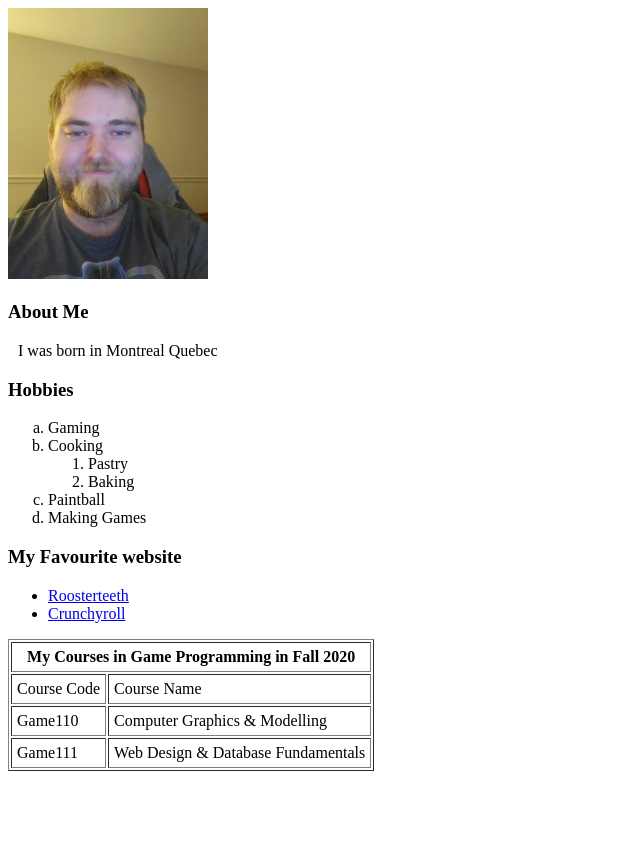
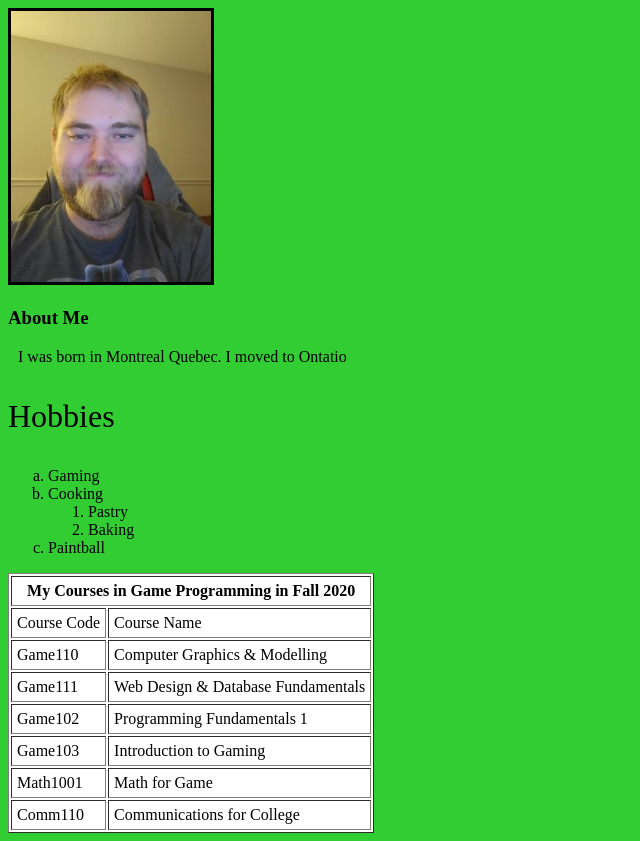
Before and after one commit to RyanBeck21/RyanBeck.github.io, a plain HTML site: page index.html in a window 1280 px wide. Shown: the whole page, without its empty margins (0-640 px from the left). Before the commit the page ends 800 px from the top, so only its background shows below. Drawn offline with Linux system fonts and the light colour scheme.

Commit message:
Added Resume and changed Portfolio

```diff
--- /dev/null
+++ b/Resume.html
@@ -0,0 +1,37 @@
+<!DOCTYPE html><html lang="en" dir="ltr">
+  <head>
+    <link rel="icon" href="images/Wolf.jpg" sizes="16x16" type="image/png">
+    <meta charset="utf-8">
+    <meta description="Resume">
+    <title>My Resume</title>
+  </head>
+  <body>
+
+
+
+  <table style="background-color:white" border="1" cellpadding="5" >
+    <tr>
+      <th colspan="2">Resume</th>
+    </tr>
+    <tr>
+      <td>Year</td>
+      <td>Work</td>
+    </tr>
+    <tr>
+      <td>2017-2018</td>
+      <td>Baxtroms independant</td>
+    </tr>
+    <tr>
+      <td>2018-2020</td>
+      <td>Walmart Logistics</td>
+    </tr>
+    <h3>Job description</h3>
+    <p style="text-indent:10px;">
+      <strong> </strong>
+      At Baxtroms Independant my job entailed being a fry cook, deli clerk and carshier.
+      At Walmart Logistics I was an MHE Operator. I had gained mulitple lisenses and performed mulitple jobs while there.
+
+
+    </p>
+
+  </body>
--- a/index.html
+++ b/index.html
@@ -8,16 +8,17 @@
   </head>
   <body>
 
-    <img src="images/Ryan.jpg" width="200px" >
+   <body style="background-color:limegreen">
+    <img src="images/Ryan.jpg" width="200px" border="3">
 
     <h3>About Me</h3>
     <p style="text-indent:10px;">
       <strong> </strong>
-      I was born in Montreal Quebec
+      I was born in Montreal Quebec. I moved to Ontatio
 
 
     </p>
-    <h3>Hobbies</h3>
+    <h3 style="font:200% comic"> Hobbies</h3>
     <ol type="a">
       <li>Gaming</li>
       <li>Cooking</li>
@@ -26,17 +27,12 @@
         <li>Baking</li>
       </ol>
       <li>Paintball</li>
-      <li>Making Games</li>
     </ol>
 
 
-    <h3>My Favourite website</h3>
-    <ul>
-      <li> <a href="https://roosterteeth.com/" target="_blank"> Roosterteeth </a> </li>
-      <li> <a href="https://www.crunchyroll.com/" > Crunchyroll </a> </li>
-    </ul>
 
-  <table border="1" cellpadding="5" >
+
+  <table style="background-color:white" border="1" cellpadding="5" >
     <tr>
       <th colspan="2">My Courses in Game Programming in Fall 2020</th>
     </tr>
@@ -49,6 +45,18 @@
     <tr>
       <td>Game111</td><td>Web Design & Database Fundamentals</td>
     </tr>
+    <tr>
+      <td>Game102</td><td>Programming Fundamentals 1</td>
+    </tr>
+    <tr>
+      <td>Game103</td><td>Introduction to Gaming</td>
+    </tr>
+    <tr>
+      <td>Math1001</td><td>Math for Game</td>
+    </tr>
+    <tr>
+      <td>Comm110</td><td>Communications for College</td>
+    </tr>
   </table>
 
   </body>
```
Also changed, not shown: portfolio.html (+20 -0 lines).
